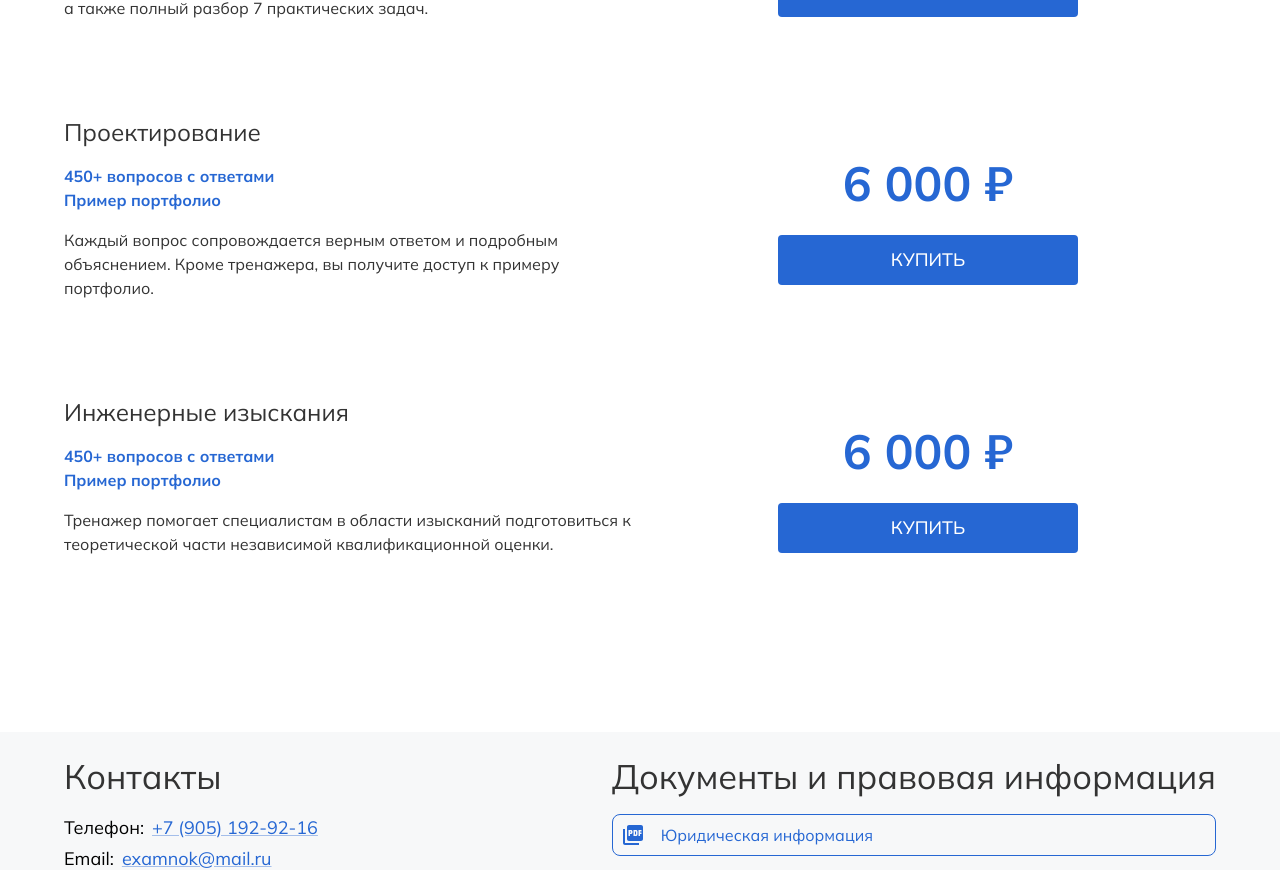
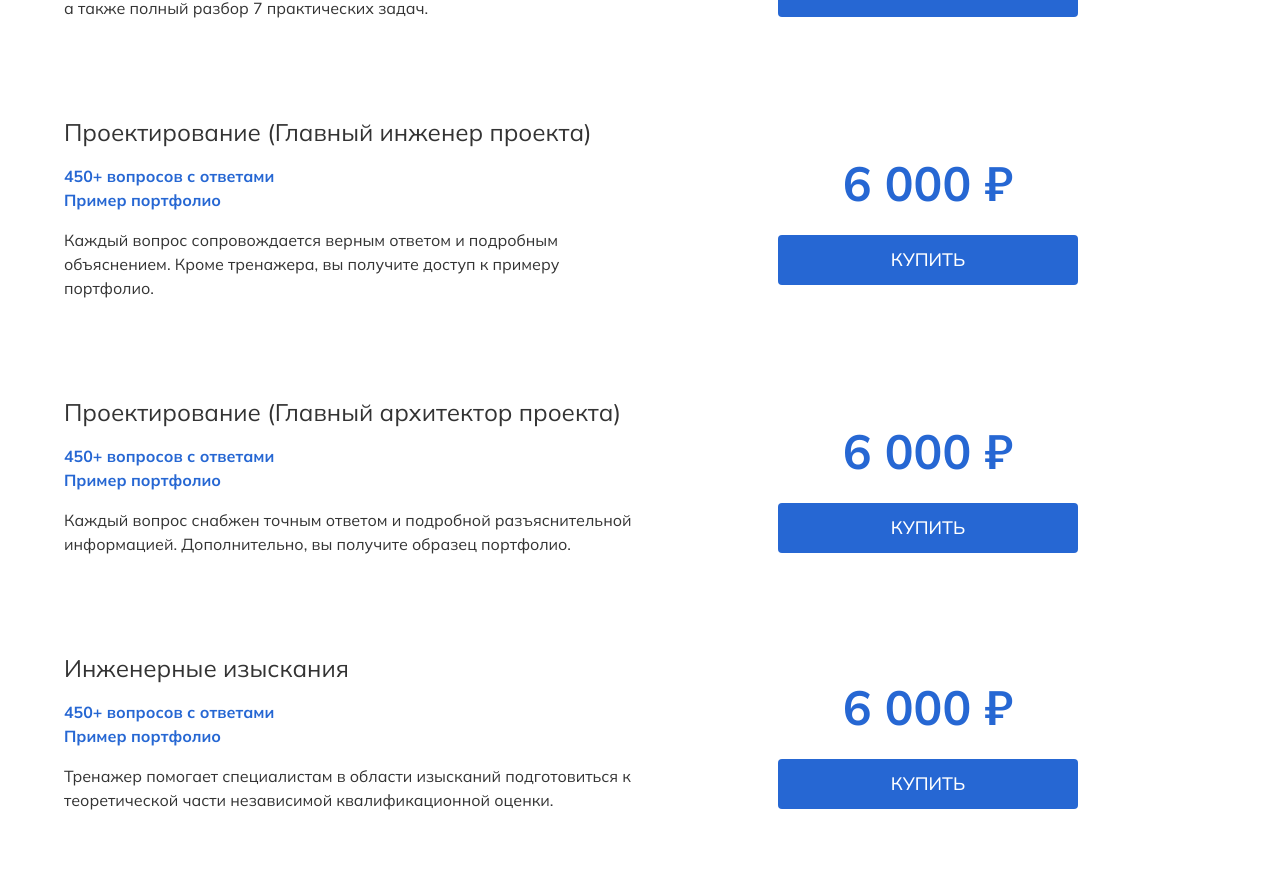
Before and after one commit to qu1ncky/land, a React (Vite) app: page / in a window 1280 px wide. Shown: the part 3224-4094 px from the top of the page. Built offline with nearby package versions, Linux system fonts and the light colour scheme.

Commit message:
add new courses

```diff
--- a/src/components/prices/index.tsx
+++ b/src/components/prices/index.tsx
@@ -67,7 +67,7 @@ const Prices = () => {
               6 000 ₽
             </Typography>
             <Button
-              onClick={() => handleOpen('https://skilltoday.ru/pay/shop/m8oUcKZwhwDv')}
+              onClick={() => handleOpen('https://skilltoday.ru/pay/cmbynaf')}
               sx={{
                 boxShadow: 0,
                 width: { xs: 1, md: 300 },
@@ -85,6 +85,7 @@ const Prices = () => {
             </Button>
           </Box>
         </Box>
+
         <Box
           display="flex"
           alignItems="center"
@@ -92,7 +93,7 @@ const Prices = () => {
           sx={{ flexDirection: { xs: 'column', md: 'row' } }}>
           <Box width={1} mb={2}>
             <Typography id="design" variant="h5" color="text.primary" mb={2}>
-              Проектирование
+              Проектирование (Главный инженер проекта)
             </Typography>
             <Box mb={2}>
               <Typography fontWeight={700} color="primary.main">
@@ -112,7 +113,7 @@ const Prices = () => {
               6 000 ₽
             </Typography>
             <Button
-              onClick={() => handleOpen('https://skilltoday.ru/pay/shop/vA9aJcjhToNf')}
+              onClick={() => handleOpen('https://skilltoday.ru/pay/vjmxzgb')}
               sx={{
                 boxShadow: 0,
                 width: { xs: 1, md: 300 },
@@ -130,6 +131,53 @@ const Prices = () => {
             </Button>
           </Box>
         </Box>
+
+        <Box
+          display="flex"
+          alignItems="center"
+          mb={10}
+          sx={{ flexDirection: { xs: 'column', md: 'row' } }}>
+          <Box width={1} mb={2}>
+            <Typography id="design" variant="h5" color="text.primary" mb={2}>
+              Проектирование (Главный архитектор проекта)
+            </Typography>
+            <Box mb={2}>
+              <Typography fontWeight={700} color="primary.main">
+                450+ вопросов с ответами
+              </Typography>
+              <Typography fontWeight={700} color="primary.main">
+                Пример портфолио
+              </Typography>
+            </Box>
+            <Typography color="text.primary">
+              Каждый вопрос снабжен точным ответом и подробной разъяснительной информацией.
+              Дополнительно, вы получите образец портфолио.
+            </Typography>
+          </Box>
+          <Box width={1} display="flex" flexDirection="column" alignItems="center">
+            <Typography mb={2} fontSize={48} color="primary.main" fontWeight={700}>
+              6 000 ₽
+            </Typography>
+            <Button
+              onClick={() => handleOpen('https://skilltoday.ru/pay/mgvrled')}
+              sx={{
+                boxShadow: 0,
+                width: { xs: 1, md: 300 },
+                fontSize: 18,
+                height: 50,
+                fontWeight: 500,
+                bgcolor: 'primary.main',
+                color: 'text.secondary',
+                transition: 'all 0.3s ease-in-out',
+                '&:hover': {
+                  bgcolor: 'success.main',
+                },
+              }}>
+              Купить
+            </Button>
+          </Box>
+        </Box>
+
         <Box display="flex" alignItems="center" sx={{ flexDirection: { xs: 'column', md: 'row' } }}>
           <Box width={1} mb={2}>
             <Typography id="engineering-survey" variant="h5" color="text.primary" mb={2}>
@@ -153,7 +201,7 @@ const Prices = () => {
               6 000 ₽
             </Typography>
             <Button
-              onClick={() => handleOpen('https://skilltoday.ru/pay/shop/JBpXTCqpZpOI')}
+              onClick={() => handleOpen('https://skilltoday.ru/pay/sfvotpr')}
               sx={{
                 boxShadow: 0,
                 width: { xs: 1, md: 300 },
```
